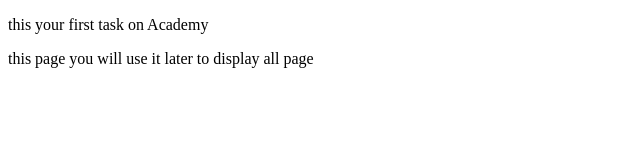
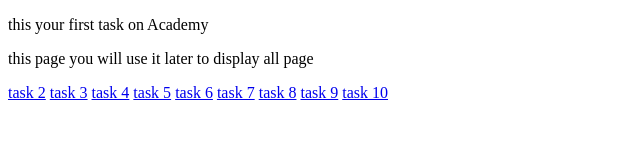
Before and after one commit to mohammadsaheb/Solve_HTML_CSS_Task_, a plain HTML site: page Task1/task1.html in a window 1280 px wide. Shown: the whole page, without its empty margins (0-640 px from the left). Drawn offline with Linux system fonts and the light colour scheme.

Commit message:
Task1 is done

```diff
--- a/Task1/task1.html
+++ b/Task1/task1.html
@@ -11,6 +11,15 @@
 <body>
   <p>this your first task on Academy</p>
   <p> this page you will use it later to display all page</p>
+      <a href="task2.html">task 2</a>
+      <a href="task3.html">task 3</a>
+      <a href="task4.html">task 4</a>
+      <a href="task5.html">task 5</a>
+      <a href="task6.html">task 6</a>
+      <a href="task7.html">task 7</a>
+      <a href="task8.html">task 8</a>
+      <a href="task9.html">task 9</a>
+      <a href="task10.html">task 10</a>
 
 
 </body>
```
Also changed, not shown: index.html (+1 -1 lines).
